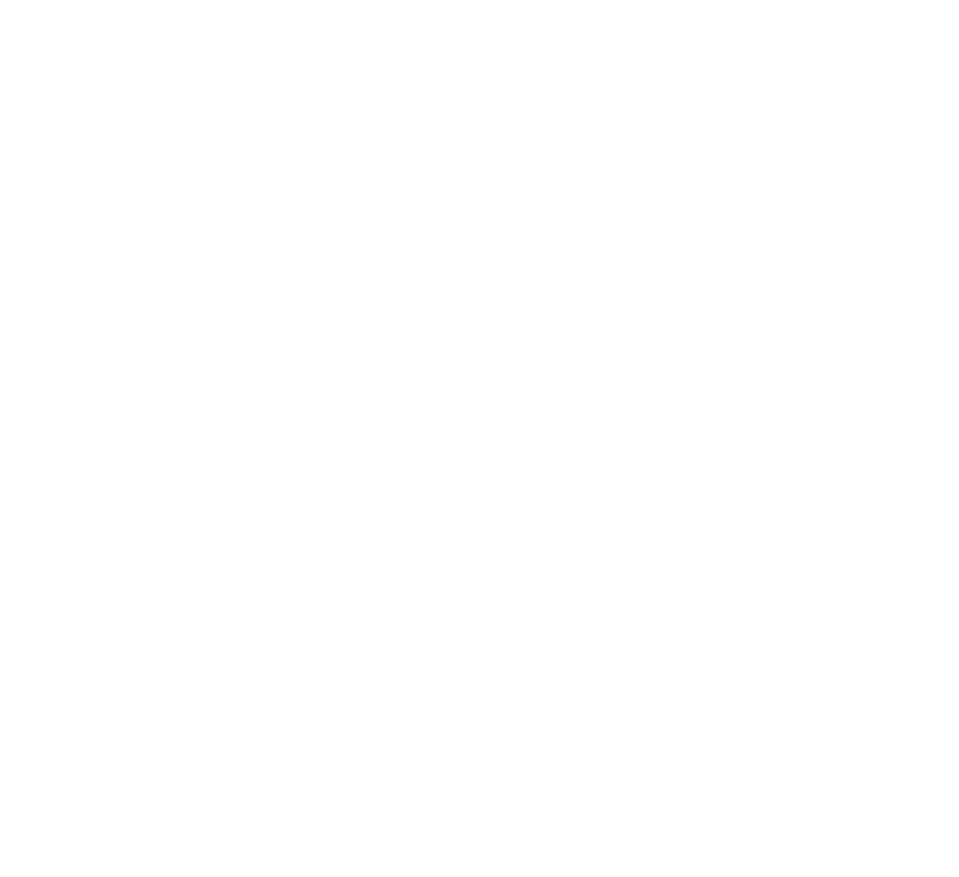
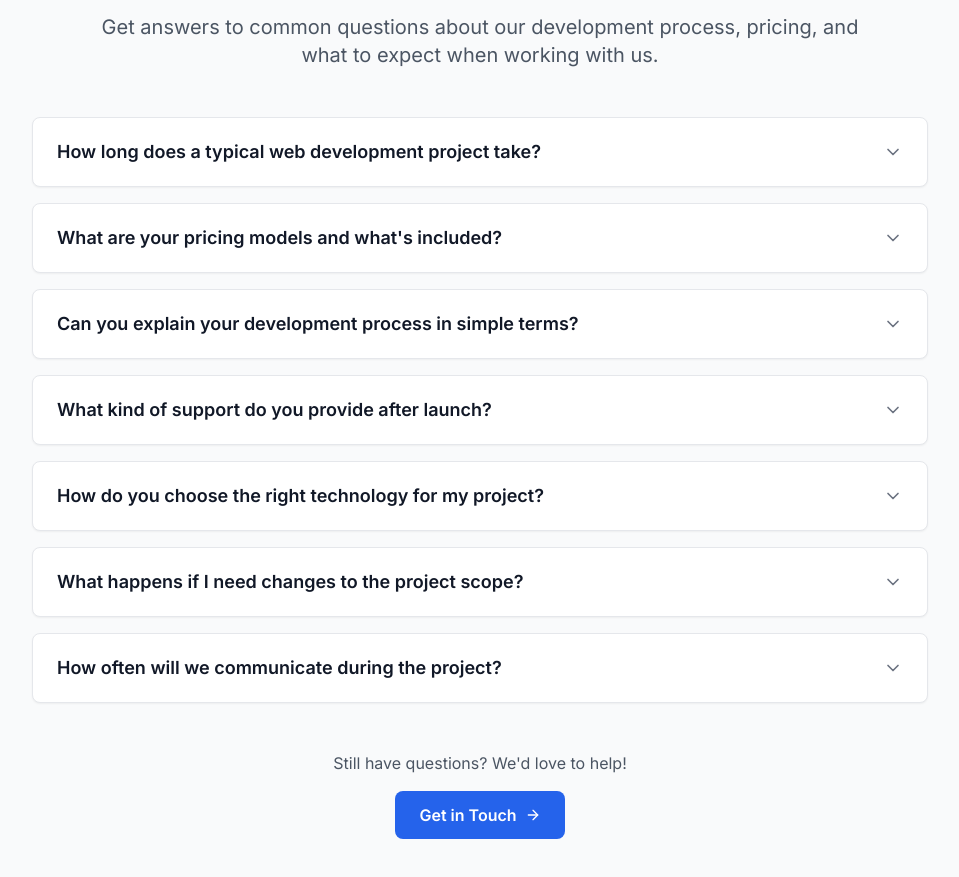
Before and after one commit to apper-apps/pulse-dreamwares-website, a React (Vite) app: page / in a window 1280 px wide. Shown: the part 1655-2532 px from the top of the page, without its empty margins (160-1119 px from the left). Before the commit the page ends 1548 px from the top, so only its background shows below. Built offline with nearby package versions, Linux system fonts and the light colour scheme.

Commit message:
Add FAQ accordion component with founder-focused questions and navigation integration

```diff
--- /dev/null
+++ b/src/components/organisms/FAQSection.jsx
@@ -0,0 +1,115 @@
+import React, { useState } from "react";
+import Container from "@/components/atoms/Container";
+import ApperIcon from "@/components/ApperIcon";
+import { cn } from "@/utils/cn";
+
+const FAQSection = () => {
+  const [openItems, setOpenItems] = useState({});
+
+  const toggleItem = (index) => {
+    setOpenItems(prev => ({
+      ...prev,
+      [index]: !prev[index]
+    }));
+  };
+
+  const faqData = [
+    {
+      question: "How long does a typical web development project take?",
+      answer: "Project timelines vary based on complexity and scope. A simple business website typically takes 2-4 weeks, while a complex web application with custom features can take 8-16 weeks. Factors affecting timeline include: number of pages, custom functionality, integrations, content preparation, and revision rounds. We provide detailed timelines during our initial consultation and keep you updated throughout the process."
+    },
+    {
+      question: "What are your pricing models and what's included?",
+      answer: "We offer flexible pricing models to suit different needs: Fixed Project Price (ideal for well-defined projects with clear scope), Hourly Rate (perfect for ongoing work or projects with evolving requirements), and Monthly Retainers (great for continuous support and updates). All projects include: initial consultation, project planning, design mockups, development, testing, launch support, and 30 days of post-launch support."
+    },
+    {
+      question: "Can you explain your development process in simple terms?",
+      answer: "Our development process is designed to be transparent and collaborative: 1) Discovery - We understand your business goals and requirements, 2) Planning - We create a detailed project roadmap and timeline, 3) Design - We create visual mockups for your approval, 4) Development - We build your solution using modern, reliable technologies, 5) Testing - We thoroughly test across devices and browsers, 6) Launch - We deploy your project and ensure everything works perfectly, 7) Support - We provide ongoing support and maintenance."
+    },
+    {
+      question: "What kind of support do you provide after launch?",
+      answer: "Post-launch support is crucial for your project's success. We include 30 days of complimentary support covering bug fixes, minor adjustments, and basic questions. Beyond that, we offer: Monthly maintenance plans for regular updates and security patches, On-demand support for new features or changes, Performance monitoring and optimization, Content updates and modifications, and Technical consultation for growth planning."
+    },
+    {
+      question: "How do you choose the right technology for my project?",
+      answer: "Technology selection is based on your specific needs, not trends. We consider: Your business requirements and growth plans, Budget and timeline constraints, Maintenance and scalability needs, Integration requirements with existing systems, and Long-term support considerations. We always recommend proven, reliable technologies and explain our choices in non-technical terms so you can make informed decisions."
+    },
+    {
+      question: "What happens if I need changes to the project scope?",
+      answer: "Scope changes are normal and we handle them professionally. When you request changes, we: Assess the impact on timeline and budget, Provide a clear explanation of additional costs or time needed, Get your approval before proceeding, Update project documentation, and Maintain transparent communication throughout. Minor adjustments are often included, while significant changes are handled through a formal change request process."
+    },
+    {
+      question: "How often will we communicate during the project?",
+      answer: "Regular communication is key to project success. Our communication schedule includes: Weekly progress updates via email with screenshots and status reports, Scheduled check-in calls at major milestones, Immediate communication for any blockers or urgent questions, Access to a project management portal where you can track progress, and Quick response times (usually within 4-8 hours during business days). You'll never be left wondering about your project's status."
+    }
+  ];
+
+  return (
+    <section id="faq" className="py-16 bg-gray-50">
+      <Container>
+        <div className="text-center mb-12">
+          <h2 className="text-3xl md:text-4xl font-bold text-gray-900 mb-4">
+            Frequently Asked Questions
+          </h2>
+          <p className="text-xl text-gray-600 max-w-3xl mx-auto">
+            Get answers to common questions about our development process, pricing, and what to expect when working with us.
+          </p>
+        </div>
+
+        <div className="max-w-4xl mx-auto space-y-4">
+          {faqData.map((item, index) => (
+            <div
+              key={index}
+              className="bg-white rounded-lg shadow-sm border border-gray-200 overflow-hidden"
+            >
+              <button
+                onClick={() => toggleItem(index)}
+                className="w-full px-6 py-5 text-left flex items-center justify-between hover:bg-gray-50 transition-colors duration-200 focus:outline-none focus:bg-gray-50"
+              >
+                <span className="text-lg font-semibold text-gray-900 pr-4">
+                  {item.question}
+                </span>
+                <ApperIcon
+                  name="ChevronDown"
+                  size={20}
+                  className={cn(
+                    "text-gray-500 transition-transform duration-200 flex-shrink-0",
+                    openItems[index] ? "rotate-180" : ""
+                  )}
+                />
+              </button>
+
+              <div
+                className={cn(
+                  "transition-all duration-300 ease-in-out overflow-hidden",
+                  openItems[index] ? "max-h-96 opacity-100" : "max-h-0 opacity-0"
+                )}
+              >
+                <div className="px-6 pb-5">
+                  <p className="text-gray-700 leading-relaxed">
+                    {item.answer}
+                  </p>
+                </div>
+              </div>
+            </div>
+          ))}
+        </div>
+
+        <div className="text-center mt-12">
+          <p className="text-gray-600 mb-4">
+            Still have questions? We'd love to help!
+          </p>
+          <a
+            href="#contact"
+            className="inline-flex items-center px-6 py-3 bg-primary-500 text-white font-semibold rounded-lg hover:bg-primary-600 transition-colors duration-200"
+          >
+            Get in Touch
+            <ApperIcon name="ArrowRight" size={16} className="ml-2" />
+          </a>
+        </div>
+      </Container>
+    </section>
+  );
+};
+
+export default FAQSection;
--- a/src/components/organisms/Header.jsx
+++ b/src/components/organisms/Header.jsx
@@ -9,10 +9,11 @@ const Header = () => {
   const [isMobileMenuOpen, setIsMobileMenuOpen] = useState(false);
   const [isScrolled, setIsScrolled] = useState(false);
 
-  const navigationItems = [
+const navigationItems = [
     { label: "Home", href: "#home", active: true },
     { label: "Services", href: "#services", active: false },
     { label: "About", href: "#about", active: false },
+    { label: "FAQ", href: "#faq", active: false },
     { label: "Contact", href: "#contact", active: false }
   ];
 
--- a/src/components/pages/HomePage.jsx
+++ b/src/components/pages/HomePage.jsx
@@ -2,14 +2,15 @@ import React from "react";
 import Header from "@/components/organisms/Header";
 import HeroSection from "@/components/organisms/HeroSection";
 import ValuePropositions from "@/components/organisms/ValuePropositions";
-
+import FAQSection from "@/components/organisms/FAQSection";
 const HomePage = () => {
   return (
     <div className="min-h-screen bg-white">
       <Header />
       <main>
         <HeroSection />
-        <ValuePropositions />
+<ValuePropositions />
+        <FAQSection />
       </main>
     </div>
   );
--- a/src/services/mockData/navigationItems.json
+++ b/src/services/mockData/navigationItems.json
@@ -14,6 +14,11 @@
     "href": "#about",
     "active": false
   },
+{
+    "label": "FAQ",
+    "href": "#faq",
+    "active": false
+  },
   {
     "label": "Contact",
     "href": "#contact",
```
